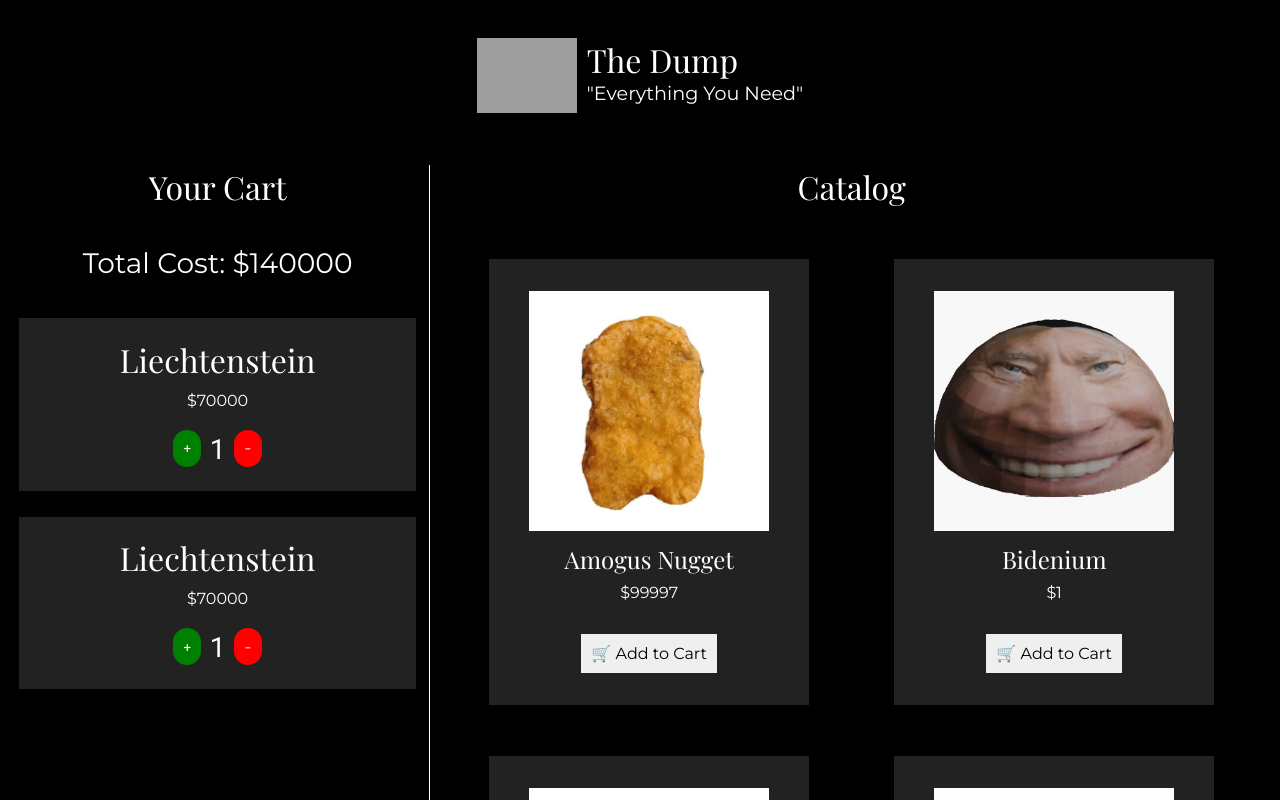
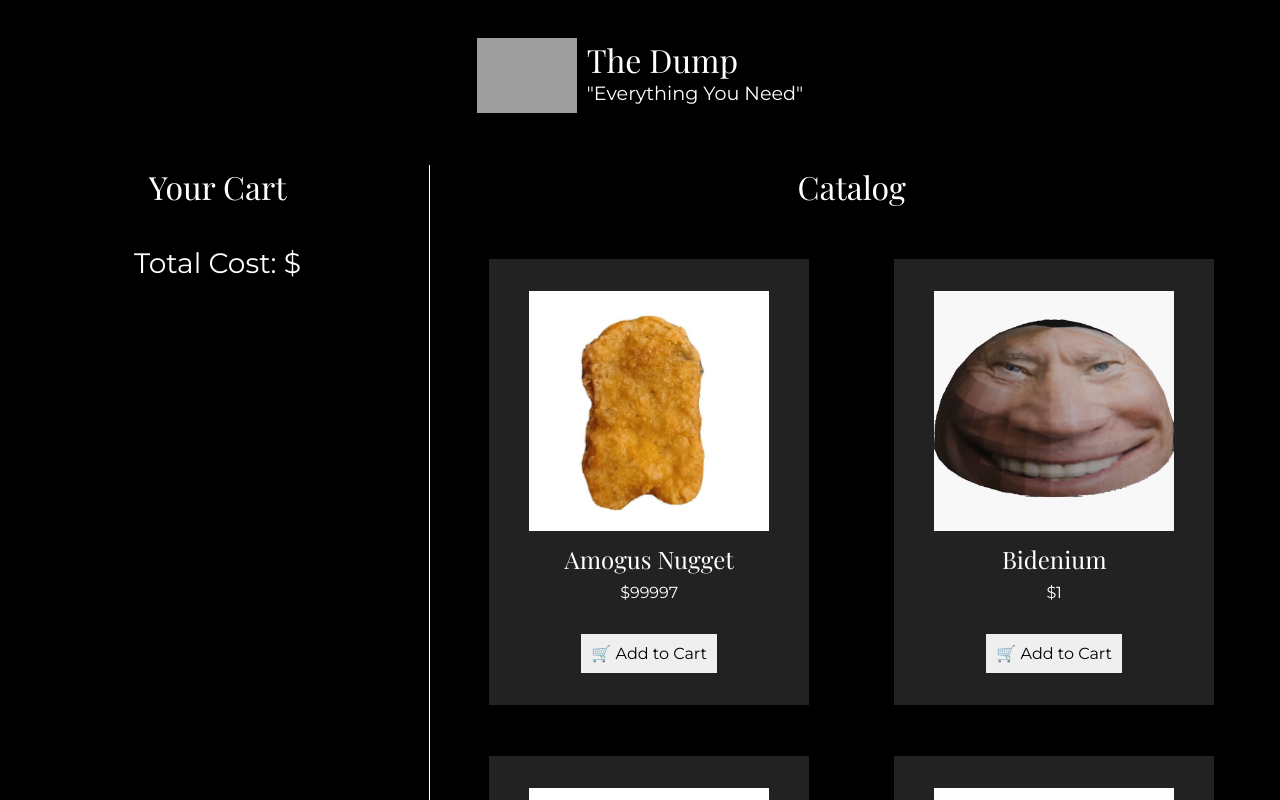
Before and after one commit to staten-island-tech/vue-reactivity-isaacl1n, a Vue app in the folder vite-project/: page / in a window 1280 px wide. Shown: the top 800 px of the page. Built offline with nearby package versions, Linux system fonts and the light colour scheme; grey boxes are pictures that could not be loaded; a web font is replaced by a local one.

Commit message:
added "add to cart" functionality

```diff
--- a/vite-project/src/App.vue
+++ b/vite-project/src/App.vue
@@ -11,6 +11,9 @@
   //   console.log(items)
 
   import ItemCard from './components/ItemCard.vue'
+  import CartCard from './components/CartCard.vue'
+  import { cart } from './stores/cart'
+
 </script>
 
 <template>
@@ -25,28 +28,9 @@
     <!-- <h1 style="color:white" v-for="item in items">{{ item }}</h1> -->
     <div id="cart">
       <h2 class="subtitle">Your Cart</h2>
-      <h3 id="total-cost">Total Cost: $140000</h3>
+      <h3 id="total-cost">Total Cost: $</h3>
       <div id="cart-content">
-
-        <div class="cart-card">
-          <h3 class="item-name">Liechtenstein</h3>
-          <p class="item-price">$70000</p>
-          <div class="quantity">
-            <button class="quantity-add">+</button>
-            <h3 class="quantity-count">1</h3>
-            <button class="quantity-subtract">-</button>
-          </div>
-        </div>
-        <div class="cart-card">
-          <h3 class="item-name">Liechtenstein</h3>
-          <p class="item-price">$70000</p>
-          <div class="quantity">
-            <button class="quantity-add">+</button>
-            <h3 class="quantity-count">1</h3>
-            <button class="quantity-subtract">-</button>
-          </div>
-        </div>
-
+        <CartCard/>
       </div>
     </div>
     <div id="catalog">
@@ -114,45 +98,5 @@
 
   /* CSS beyond this point is for testing */
 
-  .cart-card {
-    margin: 1vw;
-    padding-bottom: 3vmin;
-    width: 100%;
-    background-color: #222222;
-  }
-  .item-name {
-    margin: 5% 0px 2.5% 0px;
-    font-size: 4vmin;
-  }
-  .item-price {
-    font-family: "Montserrat", sans-serif;
-    font-size: 2vmin;
-  }
-  .quantity {
-    margin-top: 5%;
-    display: flex;
-    justify-content: center;
-  }
-  .quantity-count {
-    margin: 0% 2% 0% 2%;
-    font-family: "Roboto Mono", monospace;
-  }
-  .quantity-add {
-    padding: 0px 10px 0px 10px;
-    background-color: green;
-    color: white;
-    font-family: "Roboto Mono", monospace;
-    border-radius: 20px;
-    border-style: hidden;
-    cursor: pointer;
-  }
-  .quantity-subtract {
-    padding: 0px 10px 0px 10px;
-    background-color: red;
-    color: white;
-    font-family: "Roboto Mono", monospace;
-    border-radius: 20px;
-    border-style: hidden;
-    cursor: pointer;
-  }
+
 </style>
--- a/vite-project/src/components/CartCard.vue
+++ b/vite-project/src/components/CartCard.vue
@@ -1,17 +1,40 @@
 <template>
-  <div class="cart-card">
-    <h3 class="item-name"></h3>
-    <p class="item-price"></p>
+  <div class="cart-card" v-for="item in cart">
+    <h3 class="item-name">{{ item.name }}</h3>
+    <p class="item-price">${{ item.cost }}</p>
     <div class="quantity">
-      <button class="quantity-add"></button>
-      <h3 class="quantity-count"></h3>
-      <button class="quantity-subtract"></button>
+      <button class="quantity-add" @click="add(item)">+</button>
+      <h3 class="quantity-count">{{ item.quantity }}</h3>
+      <button class="quantity-subtract" @click="subtract(item)">-</button>
     </div>
   </div>
 </template>
 
-<script setup>
+<script>
+  import { cart } from '../stores/cart.js'
 
+  export default {
+    data() {
+      return {
+        cart: cart,
+      };
+    },
+    methods: {
+      add(item) {
+        item.quantity++;
+      },
+      subtract(item, index) {
+        if (item.quantity > 1) {
+          item.quantity--;
+        } else {
+          const index = cart.indexOf(item);
+          if (index !== -1) {
+            cart.splice(index, 1);
+          };
+        };
+      },
+    },
+  };
 </script>
 
 <style scoped>
--- a/vite-project/src/components/ItemCard.vue
+++ b/vite-project/src/components/ItemCard.vue
@@ -1,18 +1,42 @@
 <template>
-  <div class="item-card" v-for="item in forSale">
+  <div class="item-card" v-for="item in forSale" :key="item.name">
     <img :src="item.img" :alt="item.name" class="item-img">
     <h2 class="item-name">{{ item.name }}</h2>
     <p class="item-price">${{ item.cost }}</p>
-    <button @click="addToCart" class="add-button">🛒 Add to Cart</button>
+    <button @click="addToCart(item)" class="add-button">🛒 Add to Cart</button>
   </div>
 </template>
 
-<script setup>
+<script>
   import { forSale } from '../stores/catalog.js';
+  import { cart } from '../stores/cart.js'
 
-  function addToCart() {
-
-  }
+  export default {
+    data() {
+      return {
+        forSale: forSale,
+      };
+    },
+    methods: {
+      addToCart(item) {
+        let duplicate = false;
+        for(let i = 0; i < cart.length; i++) {
+          if (cart[i].name === item.name) {
+            duplicate = true;
+            cart[i].quantity++;
+          };
+        };
+        if (!duplicate) {
+          cart.push({
+            name: item.name,
+            cost: item.cost,
+            quantity: 1,
+          });
+        };
+        console.log(cart);
+      },
+    },
+  };
 </script>
 
 <style scoped>
--- /dev/null
+++ b/vite-project/src/stores/cart.js
@@ -0,0 +1,3 @@
+import { reactive } from 'vue'
+
+export const cart = reactive([])
--- a/vite-project/src/stores/catalog.js
+++ b/vite-project/src/stores/catalog.js
@@ -13,121 +13,101 @@ export const forSale = [
     {
         name: "Amogus Nugget",
         cost: 99997,
-        initialQuantity: 1,
         img: "../public/s-l1600.jpg",
     },
     {
         name: "Bidenium",
         cost: 1,
-        initialQuantity: 1,
         img: "../public/bg,f8f8f8-flat,750x,075,f-pad,750x1000,f8f8f8.jpg",
     },
     {
         name: "Cinder Block",
         cost: 1,
-        initialQuantity: 1,
         img: "../public/cinder-blocks-30161345-64_600.jpg",
     },
     {
         name: "Comically Large Spoon",
         cost: 1,
-        initialQuantity: 1,
         img: "../public/artworks-36z5mjQj8jbtJrYl-PGkYdw-t500x500.jpg",
     },
     {
         name: "EMD F40PH",
         cost: 1,
-        initialQuantity: 1,
         img: "../public/AMTK_315_Tun17_CZ_Nwcstle_Mar1995RP_-_Flickr_-_drewj1946.jpg",
     },
     {
         name: "Enslaved Moisture",
         cost: 1,
-        initialQuantity: 1,
         img: "../public/ah-yes-enslaved-x-enslaved-moisture-hd-templates-1896x1736-v0-0ylpki97jye91.jpg",
     },
     {
         name: "Epic Gaming Chair",
         cost: 1,
-        initialQuantity: 1,
         img: "../public/zt1v9a1m.jpg",
     },
     {
         name: "Free Bobux",
         cost: 0,
-        initialQuantity: 1,
         img: "../public/Fwtn28cWAAA1W-R.jpg",
     },
     {
         name: "Komatsu 20 BX50 Forklift",
         cost: 1,
-        initialQuantity: 1,
         img: "../public/Komatsu_BX50_00.jpg75CA011C-027C-4F09-8909-A19AC8855112Large.jpg",
     },
     {
         name: "Liechtenstein",
         cost: 70000,
-        initialQuantity: 1,
         img: "../public/lie_ocha_1000px.jpg",
     },
     {
         name: "🗿",
         cost: 1,
-        initialQuantity: 1,
         img: "../public/rano-raraku-moai-statues-6.jpg",
     },
     {
         name: "Mystery Box",
         cost: 1,
-        initialQuantity: 1,
         img: "../public/uvt4t1mrqo161.jpg",
     },
     {
         name: "Nvidia RTX Potato",
         cost: 1,
-        initialQuantity: 1,
         img: "../public/PtQPU.jpg",
     },
     {
         name: "PLNE",
-        cost: 1,
-        initialQuantity: 1,
+        cost: 737,
         img: "../public/wsg8826nyds11.jpg",
     },
     {
         name: "RIM-116 Rolling Airframe Missile",
         cost: 1,
-        initialQuantity: 1,
         img: "../public/USS_New_Orleans_(LPD-18)_launches_RIM-116_missile_2013.jpg",
     },
     {
         name: "Samsung Smart Fridge",
         cost: 1,
-        initialQuantity: 1,
         img: "../public/rdokjpvpogpv.jpg",
     },
     {
         name: "Steamed Hams",
         cost: 1,
-        initialQuantity: 1,
         img: "../public/Screen_Shot_2020_08_18_at_3.45.15_PM.jpg",
     },
     {
         name: "Thermonuclear Warhead",
         cost: 1,
-        initialQuantity: 1,
         img: "../public/Nuclear explosion (Gerd Altmann)_1.jpg",
     },
     {
         name: "Uranus",
         cost: 1,
-        initialQuantity: 1,
         img: "../public/PIA18182~orig.jpg",
     },
     {
         name: "2001 Honda Civic",
         cost: 1,
-        initialQuantity: 1,
-        img: "../public/2001_Honda_Civic.jpg",
+        img: "../public/2001 Honda Civic.jpg",
     },
 ]
```
